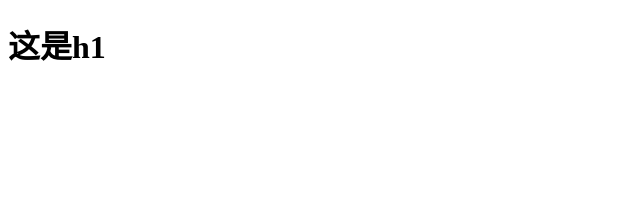
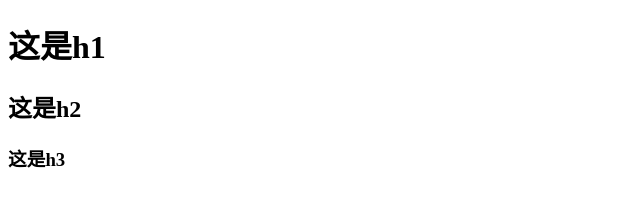
Before and after one commit to yzy828/ceshi, a plain HTML site: page index.html in a window 1280 px wide. Shown: the whole page, without its empty margins (0-640 px from the left). Drawn offline with Linux system fonts and the light colour scheme.

Commit message:
增加h3
(cherry picked from commit 8d7eadc4c86589a5541a963dca3a2ce352854ff2)

```diff
--- a/index.html
+++ b/index.html
@@ -7,6 +7,8 @@
 <body>
 <div>
     <h1>这是h1</h1>
+    <h2>这是h2</h2>
+    <h3>这是h3</h3>
 </div>
 </body>
 </html>
```
